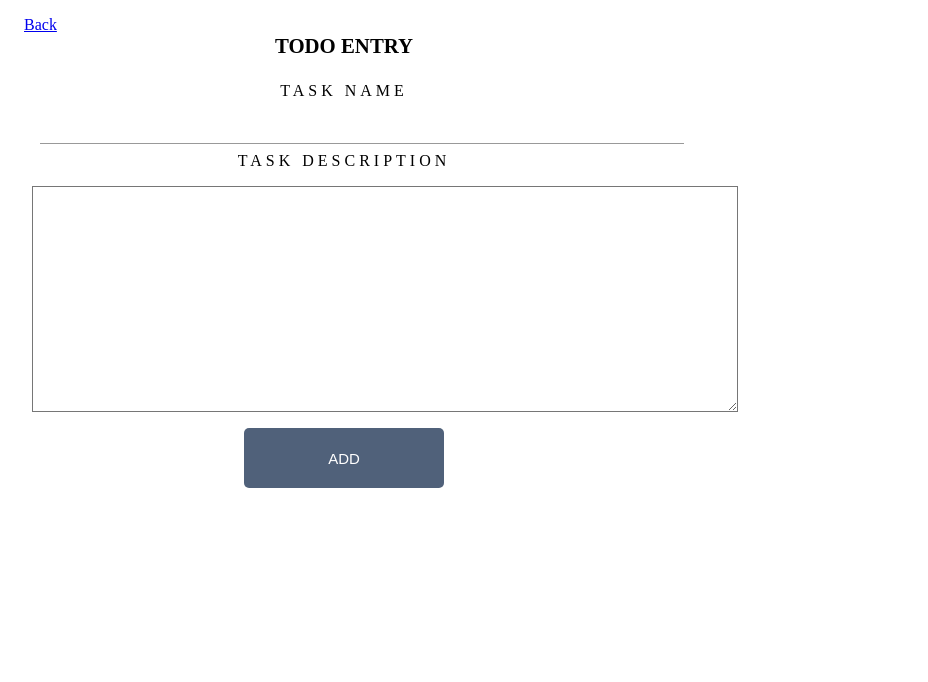
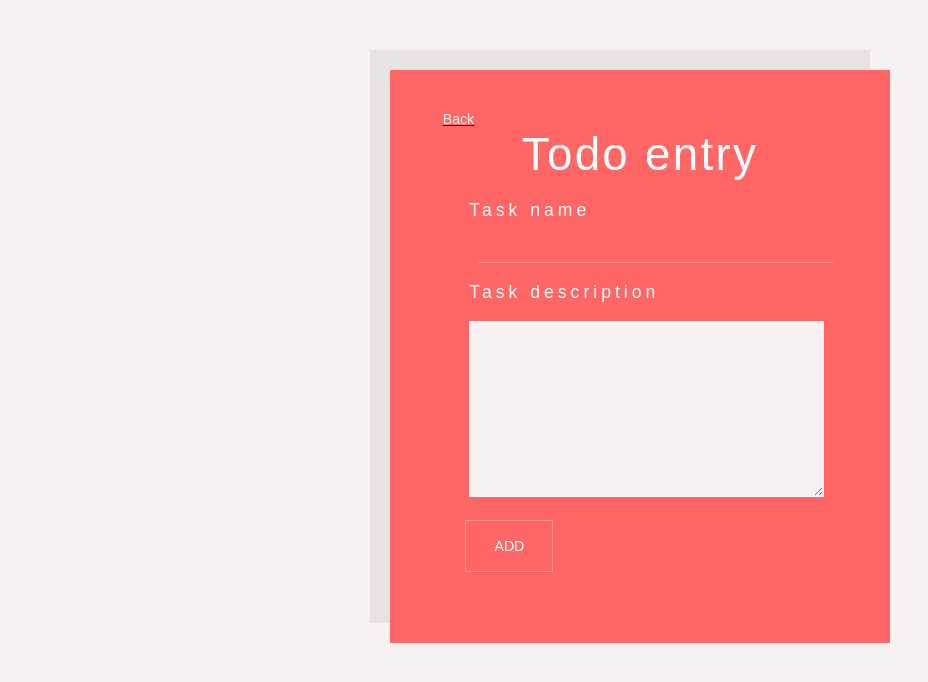
Before and after one commit to KristinaT/to-do-app, a React (Create React App) app: page /entry in a window 1280 px wide. Shown: the top 682 px of the page, without its empty margins (0-928 px from the left). Built offline with nearby package versions, Linux system fonts and the light colour scheme.

Commit message:
chore: design changes

```diff
--- a/src/App.tsx
+++ b/src/App.tsx
@@ -3,17 +3,25 @@ import AddOrEditTodo from "./components/AddOrEditTodo/AddOrEditTodo";
 import TodosPreview from "./components/TodosPreview/TodosPreview";
 import { BrowserRouter as Router, Switch, Route } from "react-router-dom";
 import TodoDetails from "./components/TodoDetails/TodoDetails";
+import { GlobalStyle } from "./GlobalStyle";
+import { ThemeProvider } from "styled-components";
 
 const App: React.FC = () => {
   return (
+    <ThemeProvider theme={{}}>
+      <GlobalStyle />
       <Router>
         <Switch>
           <Route path="/entry" render={props => <AddOrEditTodo {...props} />} />
-        <Route path="/edit/:id" render={props => <AddOrEditTodo {...props} editMode />} />
+          <Route
+            path="/edit/:id"
+            render={props => <AddOrEditTodo {...props} editMode />}
+          />
           <Route path="/" component={TodosPreview} exact />
           <Route path="/details/:id" component={TodoDetails} />
         </Switch>
       </Router>
+    </ThemeProvider>
   );
 };
 
--- /dev/null
+++ b/src/GlobalStyle.tsx
@@ -0,0 +1,16 @@
+import { createGlobalStyle } from "styled-components";
+
+export const GlobalStyle = createGlobalStyle`
+  * {
+	margin:0;
+	padding:0;
+	box-sizing:border-box;
+  }
+
+  body, html {
+	background:#f7f1f1;
+	font-size:1.1rem;
+	font-family:'Quicksand', sans-serif;
+	height:100%;
+  }
+`;
--- a/src/components/AddOrEditTodo/AddOrEditTodo.tsx
+++ b/src/components/AddOrEditTodo/AddOrEditTodo.tsx
@@ -1,7 +1,7 @@
 import React, { ChangeEvent } from "react";
 import { Todo, NewTodo } from "../../types";
 import { addTodo, editTodo } from "../../redux/actions/todoActions";
-import { TodoHeader, TodoDiv } from "./AddOrEditTodoStyles";
+import { TodoHeader, TodoDiv, WrapperDiv, RowDiv, TodoBack } from "./AddOrEditTodoStyles";
 import { connect, MapDispatchToProps, MapStateToProps } from "react-redux";
 import { Link, RouteComponentProps } from "react-router-dom";
 import TodoForm from "../TodoForm/TodoForm";
@@ -89,8 +89,11 @@ class AddOrEditTodo extends React.Component<Props, NewTodo> {
   render() {
     const { editMode } = this.props;
     return (
-      <TodoDiv>
-        <Link to="/"> Back </Link>
+      <WrapperDiv>
+        <RowDiv>
+          <Link to="/">
+            <TodoBack>Back</TodoBack>
+          </Link>
           <TodoHeader>Todo entry</TodoHeader>
           <TodoForm
             nameInputProps={{
@@ -104,7 +107,8 @@ class AddOrEditTodo extends React.Component<Props, NewTodo> {
             onSubmit={editMode ? this.editTodo : this.addTodo}
             buttonLabel={editMode ? "Save" : "Add"}
           />
-      </TodoDiv>
+        </RowDiv>
+      </WrapperDiv>
     );
   }
 }
--- a/src/components/AddOrEditTodo/AddOrEditTodoStyles.tsx
+++ b/src/components/AddOrEditTodo/AddOrEditTodoStyles.tsx
@@ -1,4 +1,28 @@
 import styled from "styled-components";
+
+export const WrapperDiv = styled.div`
+  display: flex;
+  justify-content: center;
+  align-items: center;
+
+  margin: 4rem auto;
+  padding: 2rem 3rem 3rem;
+  max-width: 500px;
+  background: #ff6666;
+  color: #fff;
+  box-shadow: -20px -20px 0px 0px rgba(100, 100, 100, 0.1);
+`;
+
+export const RowDiv = styled.div`
+  flex-direction: row;
+  background: #ff6666;
+  width: 30rem;
+`;
+
+export const ElementWrapper = styled.div`
+  width: 90%;
+  margin: 1rem;
+`;
 
 export const TodoDiv = styled.div`
   margin: 1rem;
@@ -8,19 +32,16 @@ export const TodoDiv = styled.div`
 `;
 
 export const TodoHeader = styled.header`
-  font-size: 1.3rem;
-  font-weight: bold;
-  margin-bottom: 1rem;
-  font-weight: 700;
-  text-transform: uppercase;
   text-align: center;
+  font-weight: normal;
+  font-size: 2.6rem;
+  letter-spacing: 0.05em;
 `;
 
 export const TodoLabel = styled.label`
   margin: 0.5rem;
   font-size: 1rem;
-  font-weight: 500;
-  text-transform: uppercase;
+  font-weight: 400;
   letter-spacing: 4px;
   text-align: center;
 `;
@@ -30,13 +51,10 @@ export const TodoInput = styled.input`
   border: none;
   outline: none;
   background: none;
-  display: block;
+  font-size: 1rem;
+  border-bottom: 1px solid rgba(255, 255, 255, 0.3);
+  text-align: center;
   width: 100%;
-  margin-top: 0.5rem;
-  padding-bottom: 0.5rem;
-  font-size: 1rem;
-  border-bottom: 1px solid rgba(0, 0, 0, 0.4);
-  text-align: center;
 `;
 
 export const TodoTextarea = styled.textarea`
@@ -44,13 +62,16 @@ export const TodoTextarea = styled.textarea`
   height: 10rem;
   outline: none;
   background: none;
-  font-family: "Open Sans", Helvetica, Arial, sans-serif;
-  display: block;
+  border: 1px solid rgba(255, 255, 255, 0.3);
   width: 100%;
-  margin-top: 0.5rem;
-  padding: 2rem;
   font-size: 1rem;
   text-align: center;
+  background: #f7f1f1;
+`;
+
+export const TodoBack = styled.a`
+  color: #f7f1f1;
+  font-size: 0.8rem;
 `;
 
 export const TodoButton = styled.input`
--- a/src/components/TodoForm/TodoForm.tsx
+++ b/src/components/TodoForm/TodoForm.tsx
@@ -3,8 +3,10 @@ import {
   TodoLabel,
   TodoInput,
   TodoTextarea,
-  TodoButton
+  TodoButton,
+  ElementWrapper
 } from "../AddOrEditTodo/AddOrEditTodoStyles";
+import { TodoSubmitButton } from "./TodoFormStyles";
 
 export interface InputProps {
   value?: string;
@@ -28,15 +30,29 @@ const TodoForm: React.FC<Props> = ({
 }) => {
   return (
     <React.Fragment>
+      <ElementWrapper>
         <TodoLabel>Task name</TodoLabel>
+      </ElementWrapper>
+      <ElementWrapper>
         <TodoInput id="name" {...nameInputProps} type="text" name="name" />
+      </ElementWrapper>
+      <ElementWrapper>
         <TodoLabel>Task description</TodoLabel>
+      </ElementWrapper>
+      <ElementWrapper>
         <TodoTextarea
           id="description"
           {...descriptionInputProps}
           name="description"
         />
-      <TodoButton onClick={onSubmit} type="button" value={buttonLabel} />
+      </ElementWrapper>
+      <ElementWrapper>
+        <TodoSubmitButton
+          onClick={onSubmit}
+          type="button">
+          {buttonLabel}
+          </TodoSubmitButton>
+      </ElementWrapper>
     </React.Fragment>
   );
 };
--- /dev/null
+++ b/src/components/TodoForm/TodoFormStyles.tsx
@@ -0,0 +1,23 @@
+import styled from "styled-components";
+
+export const TodoSubmitButton = styled.button`
+  padding: 0 1.3rem;
+  border: none;
+  background: #ff6666;
+  color: white;
+  text-transform: uppercase;
+  border: 1px solid rgba(255, 255, 255, 0.3);
+  margin-left: 5px;
+  cursor: pointer;
+  width: 5rem;
+  height: 3rem;
+  font-size: 0.8rem;
+  font-weight: 400;
+  outline: none;
+
+  &:hover {
+    background-color: #ff7676;
+    transition: #ff7676 0.2s ease-out;
+    -webkit-transition: #ff7676 0.2s ease-out;
+  }
+`;
--- a/src/components/TodoItem/TodoItem.tsx
+++ b/src/components/TodoItem/TodoItem.tsx
@@ -1,9 +1,13 @@
 import React from "react";
 import { Todo } from "../../types";
 import { deleteTodo, completeTodo } from "../../redux/actions/todoActions";
-import { TodoLabel } from "../AddOrEditTodo/AddOrEditTodoStyles";
 import { MapDispatchToProps, connect } from "react-redux";
 import { Link } from "react-router-dom";
+import {
+  TodoActionButton,
+  TodoItemWrapper,
+  TodoLink
+} from "./TodoItemStyles";
 
 interface OwnProps {
   todo: Todo;
@@ -29,17 +33,20 @@ const TodoItem: React.FC<Props> = ({ todo, completeTodo, deleteTodo }) => {
     }
   };
   return (
-    <div>
-      <Link to={route}>
-        <TodoLabel key={todo.id}>{todo.name}</TodoLabel>
-      </Link>
-
-      <button onClick={handleComplete}>Done</button>
-      <Link to={`/edit/${todo.id}`}>
-        <button>Edit</button>
-      </Link>
-      <button onClick={handleDelete}>Delete</button>
-    </div>
+    <TodoItemWrapper>
+      <div>
+        <TodoLink to={route}>{todo.name}</TodoLink>
+      </div>
+      <div>
+        <TodoActionButton onClick={handleComplete}>Done</TodoActionButton>
+        <Link to={`/edit/${todo.id}`}>
+          <TodoActionButton>
+            Edit
+          </TodoActionButton>
+        </Link>
+        <TodoActionButton onClick={handleDelete}>Delete</TodoActionButton>
+      </div>
+    </TodoItemWrapper>
   );
 };
 
--- a/src/components/TodoItem/TodoItemStyles.tsx
+++ b/src/components/TodoItem/TodoItemStyles.tsx
@@ -1,6 +1,41 @@
 import styled from "styled-components";
+import { Link } from "react-router-dom";
 
 export const TodoSelect = styled.select`
   margin-bottom: 1rem;
   width: 5rem;
 `;
+
+export const TodoActionButton = styled.button`
+  padding: 0 0.5rem;
+  border: none;
+  background: transparent;
+  color: white;
+  text-transform: uppercase;
+  cursor: pointer;
+  font-size: 0.8rem;
+  outline: none;
+`;
+
+export const TodoItemWrapper = styled.div`
+  padding: 1.1rem;
+  margin-bottom: 0.5rem;
+  display: flex;
+  justify-content: space-between;
+  align-items: center;
+  background: rgba(255, 255, 255, 0.1);
+`;
+
+export const TodoLink = styled(Link)`
+  margin: 0.5rem;
+  font-size: 1rem;
+  font-weight: 400;
+  letter-spacing: 1px;
+  color: #ffffff;
+  text-decoration: none;
+  text-align: center;
+
+  a:visited {
+    color: #ffffff;
+  }
+`;
--- a/src/components/TodosPreview/TodosPreview.tsx
+++ b/src/components/TodosPreview/TodosPreview.tsx
@@ -1,6 +1,13 @@
 import React, { useState, ChangeEvent } from "react";
 import { Link } from "react-router-dom";
-import { TodoDiv, TodoHeader } from "../AddOrEditTodo/AddOrEditTodoStyles";
+import {
+  TodoDiv,
+  TodoHeader,
+  WrapperDiv,
+  RowDiv,
+  TodoBack,
+  ElementWrapper
+} from "../AddOrEditTodo/AddOrEditTodoStyles";
 import { Todo } from "../../types";
 import { MapStateToProps, connect } from "react-redux";
 import { StoreState } from "../../redux/store";
@@ -36,10 +43,14 @@ const TodosPreview: React.FC<Props> = ({ todos }) => {
   }
 
   return (
-    <div>
-      <Link to="/entry">Add a to-do</Link>
-      <TodoDiv>
-        <TodoHeader>Todos</TodoHeader>
+    <WrapperDiv>
+      <RowDiv>
+        <Link to="/entry">
+          <TodoBack>Add a to-do</TodoBack>
+        </Link>
+
+        <TodoHeader>Todo List</TodoHeader>
+        <ElementWrapper>
           <FilterDiv>
             <h4>Filter by:</h4>
           </FilterDiv>
@@ -52,12 +63,15 @@ const TodosPreview: React.FC<Props> = ({ todos }) => {
             <option value={FilterTypes.COMPLETED}>Completed</option>
             <option value={FilterTypes.ALL}>All</option>
           </TodoSelect>
+        </ElementWrapper>
 
+        <ElementWrapper>
           {filteredTodos.map((todo: Todo) => {
             return <TodoItem todo={todo} />;
           })}
-      </TodoDiv>
-    </div>
+        </ElementWrapper>
+      </RowDiv>
+    </WrapperDiv>
   );
 };
 
--- a/src/index.tsx
+++ b/src/index.tsx
@@ -4,6 +4,7 @@ import App from "./App";
 import { Provider } from "react-redux";
 import { store, persistor } from "./redux/store";
 import { PersistGate } from "redux-persist/integration/react";
+import { GlobalStyle } from "./GlobalStyle";
 
 ReactDOM.render(
   <Provider store={store}>
```
Lines whose indentation alone changed are shown as unchanged.
